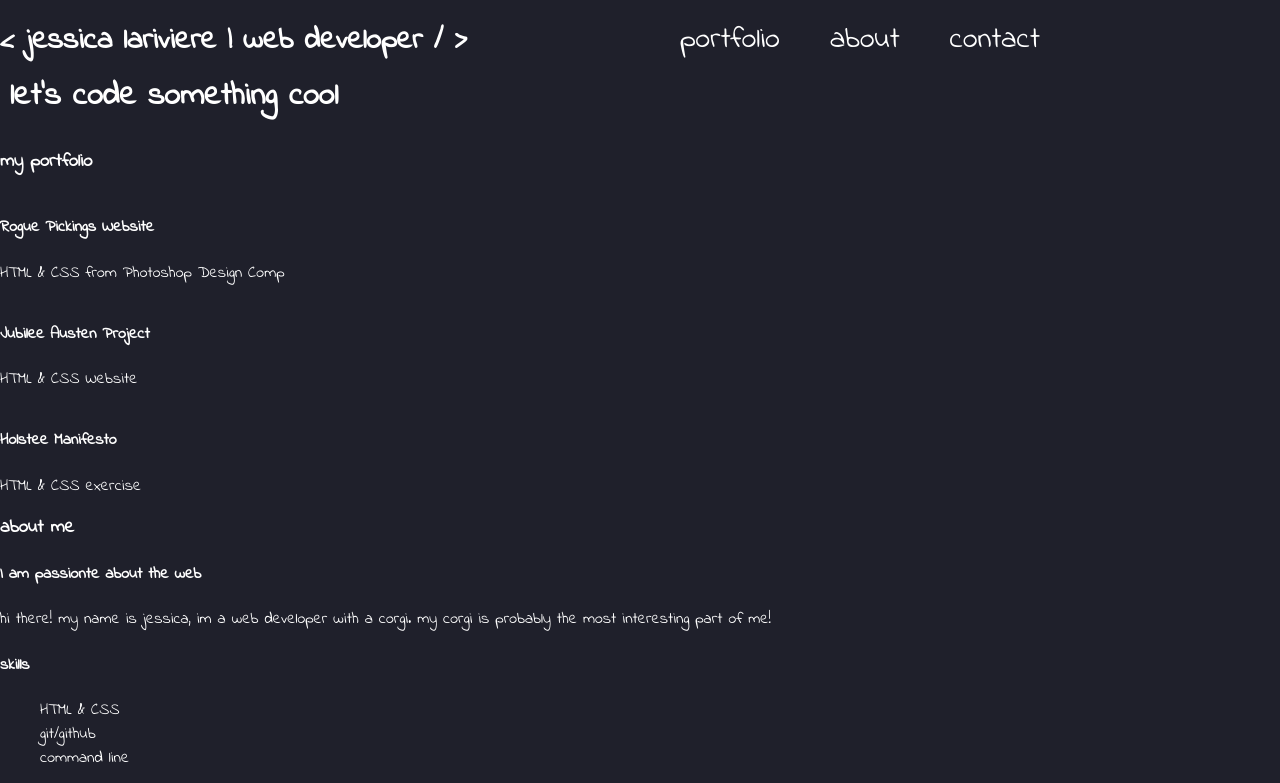
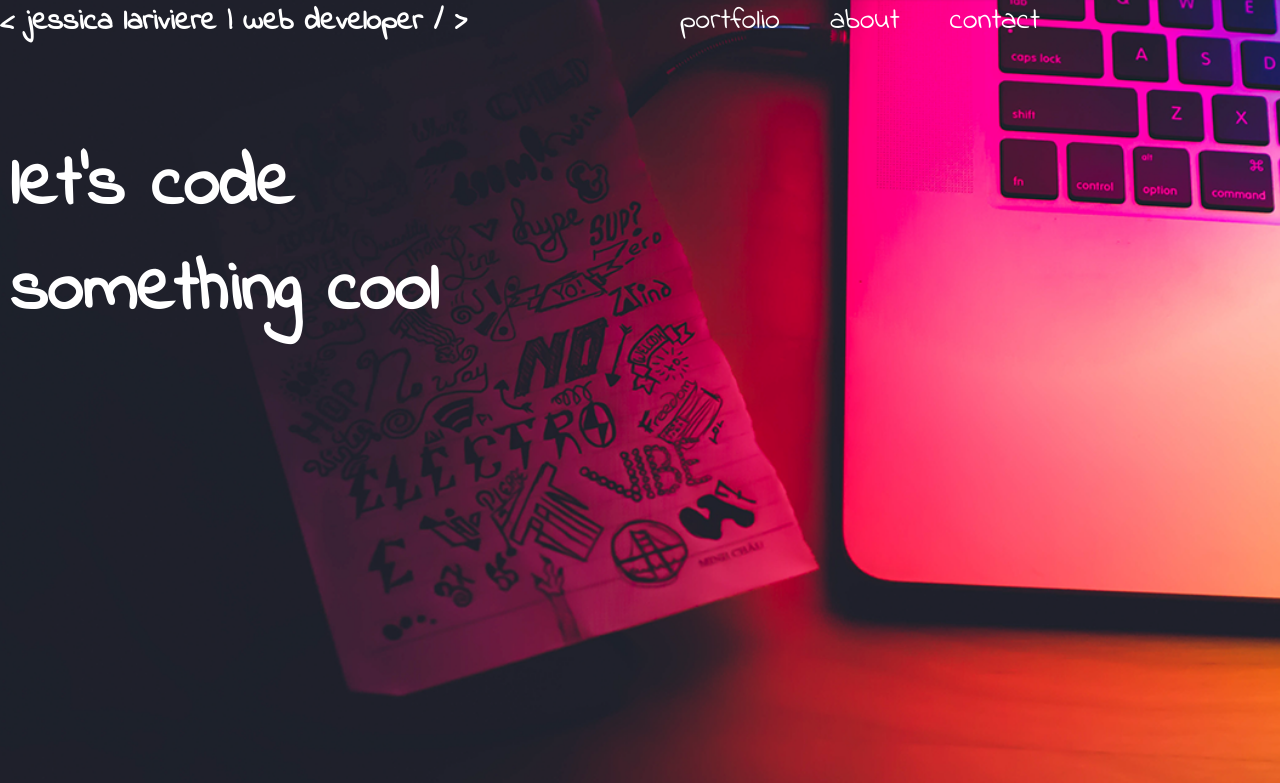
Before and after one commit to Jessica-Lariviere/Portfolio-site, a plain HTML site: page index.html in a window 1280 px wide. Shown: the top 783 px of the page. Drawn offline with Linux system fonts and the light colour scheme.

Commit message:
renamed some files, added hero image, added padding within header elements added break to h1, changed h1 font size

```diff
--- a/css/main.css
+++ b/css/main.css
@@ -7,7 +7,7 @@ html, body{
 }
 /*GRID*/
 .full-width, .half-width, .third-width{
-margin: 0, auto;
+margin: 0 auto;
 float:left;
 }
 
@@ -17,6 +17,7 @@ float:left;
 
 .full-width{
 	width:100%;
+	padding-bottom: 60px;
 }
 
 .half-width{
@@ -28,6 +29,18 @@ float:left;
 }
 
 /*HEADER*/
+
+header{
+	height: 800px;
+	padding-bottom: 80px;
+	background-image: url(../img/hero-background.png);
+	background-repeat: no-repeat;
+	background-position: center;
+	background-size: cover;
+}
+
+
+
 li{
 	list-style: none;
 }
@@ -44,4 +57,6 @@ h2{
 }
 h1{
 	margin: 10px 10px 10px 10px;
+	padding: 20px 0;
+	font-size: 72px;
 }
--- a/index.html
+++ b/index.html
@@ -28,7 +28,7 @@
 
 		<!-- HERO IMG AND TEXT -->
 		<div class="full-width">
-			<h1>let's <span>code</span> something cool</h1>
+			<h1>let's <span>code</span><br> something cool</h1>
 		</div>
 
 
```
Also changed, not shown: img/GitHub.png (renamed from images-icons/GitHub.png), img/LinkedIn.png (renamed from images-icons/LinkedIn.png), img/Twitter.png (renamed from images-icons/Twitter.png), img/about-me.png (renamed from images-icons/about-me.png), img/hero-background.png (renamed from images-icons/hero-background.png), img/holstee-thumbnail.png (renamed from images-icons/holstee-thumbnail.png), img/jubilee-thumbnail.png (renamed from images-icons/jubilee-thumbnail.png), img/rogue-pickings-thumbnail.png (renamed from images-icons/rogue-pickings-thumbnail.png).
